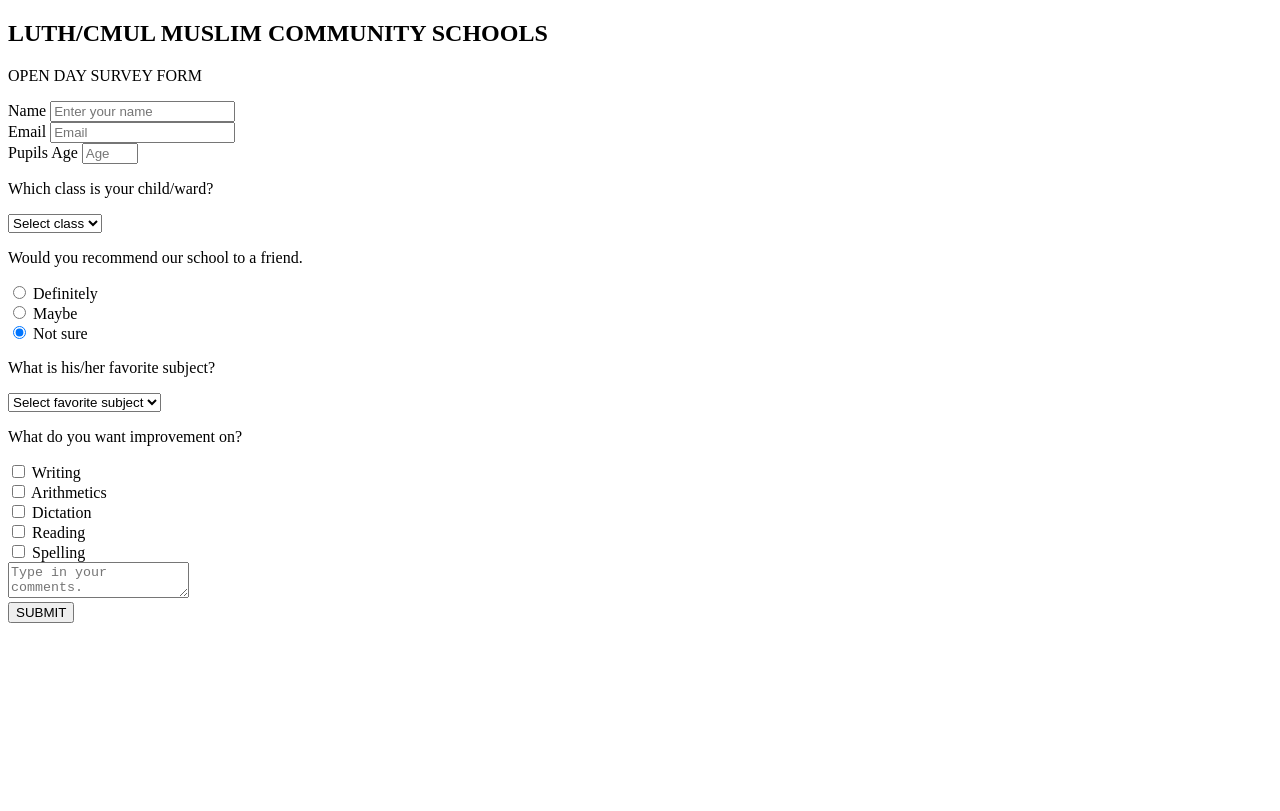
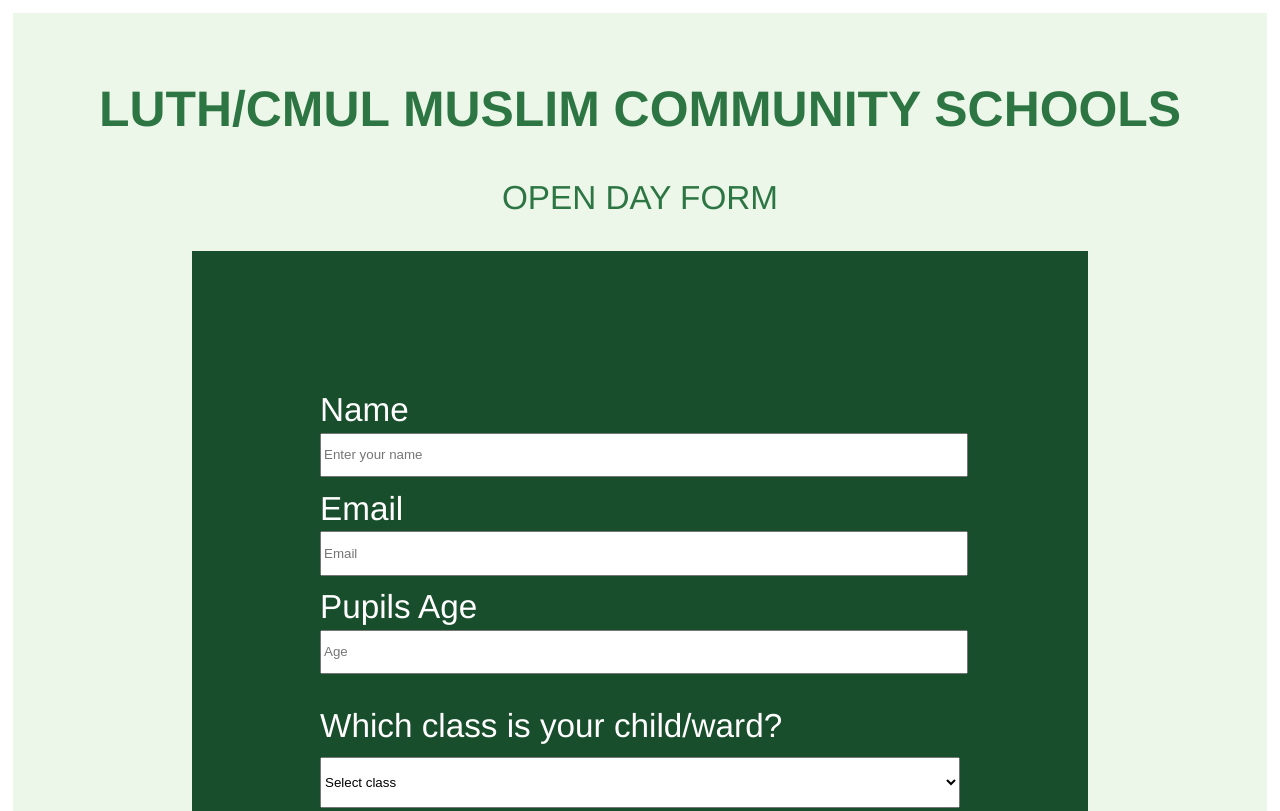
Before and after one commit to owonuro/form, a plain HTML site: page index.html in a window 1280 px wide. Shown: the top 811 px of the page. Drawn offline with Linux system fonts and the light colour scheme.

Commit message:
Styled the form with css.

```diff
--- a/index.html
+++ b/index.html
@@ -4,32 +4,33 @@
 <head>
 <title>survey-form</title>
 <meta charset="utf-8" />
-<link rel="stylesheet" href="survey_form" />
+<link rel="stylesheet" href="survey_form.css" />
 </head>
 <body>
 <section>
 <header><h1 id="title">LUTH/CMUL MUSLIM COMMUNITY SCHOOLS</h1>
-<p id="description">OPEN DAY SURVEY FORM</p>
+<p id="description">OPEN DAY FORM</p>
 </header>
-<div>
+
+<div id="form-body">
 <form id="survey-form">
-<div>
-<label id="name-label" for="name">Name</label>
-<input type="text" name="name" id="name" placeholder="Enter your name" required />
+<div class="l1">
+<label id="name-label" for="name" class="l1">Name</label>
+<input type="text" name="name" id="name" placeholder="Enter your name" required class="input1" />
+</div>
+
+<div class="l1">
+<label id="email-label" for="email" class="l1">Email</label>
+<input type="email" name="email" id="email" placeholder="Email"   required class="input1" />
+</div>
+
+<div class="l1">
+<label id="number-label" for="number" class="l1">Pupils Age</label>
+<input type="number" name="number" id="number" placeholder="Age" min='10' max='99' required checked="" class="input1"/>
 </div>
 
 <div>
-<label id="email-label" for="email">Email</label>
-<input type="email" name="email" id="email" placeholder="Email"   required />
-</div>
-
-<div>
-<label id="number-label" for="number">Pupils Age</label>
-<input type="number" name="number" id="number" placeholder="Age" min='10' max='99' required />
-</div>
-
-<div>
-<p>Which class is your child/ward?</p>
+<p class="pl">Which class is your child/ward?</p>
 <select id="dropdown" name="class" required>
 <option disabled selected value>Select class</option>
 <option value="basic 1">Basic 1</option>
@@ -42,30 +43,30 @@
 </div>
 
 <div>
-<p>Would you recommend our school to a friend.</p>
+<p class="pl">Would you recommend our school to a friend.</p>
 <div>
 <label>
-<input name="user-recommend" value="definitely" type="radio" checked="">
+<input class="input2" name="user-recommend" value="definitely" type="radio" checked="">
 Definitely
 </label>
 </div>
 <div>
 <label>
-<input name="user-recommend" value="maybe" type="radio" checked="">
+<input class="input2" name="user-recommend" value="maybe" type="radio" checked="">
 Maybe
 </label>
 </div>
 
 <div>
 <label>
-<input name="user-recommend" value="not sure" type="radio" checked="">
+<input class="input2" name="user-recommend" value="not sure" type="radio" checked="">
 Not sure
 </label>
 </div>
 
 </div>
 <div>
-<p>What is his/her favorite subject?</p>
+<p class="pl">What is his/her favorite subject?</p>
 <select id="fav-sub" name="fav-sub" required>
 <option disabled selected value>Select favorite subject</option>
 <option value="Maths">Maths</option>
@@ -76,7 +77,7 @@ Not sure
 </div>
 
 <div>
-<p>What do you want improvement on?</p>
+<p class="pl">What do you want improvement on?</p>
 
 <div>
 <label>
@@ -108,7 +109,7 @@ Reading
 
 <div>
 <label>
-<input name="improve" value="Spelling" type="checkbox" >
+<input name="improve" value="Spelling" type="checkbox" class="checkbox">
 Spelling
 </label>
 </div>
@@ -116,6 +117,7 @@ Spelling
 </div>
 
 <div>
+<p class="pl">Any comment or suggestion?</p>
 <textarea id="comment" name="comment" placeholder="Type in your comments."></textarea>
 </div>
 
@@ -125,6 +127,7 @@ Spelling
 </div>
 </form>
 </div>
+
 </section>
 
 </body>
--- a/survey_form.css
+++ b/survey_form.css
@@ -0,0 +1,85 @@
+body{
+background-color: white;
+padding: 1vw;
+font-family: Helvetica;
+margin: 0;
+font-size: 2.6vw;
+}
+
+section{
+background-color: #ECF7E9;
+padding: 2vw;
+
+}
+
+header{
+color: #2D7644;
+text-align: center;
+}
+
+
+
+
+
+
+
+
+
+#survey-form{
+background-color: #184E2C;
+padding: 10vw;
+color: white;
+width: 50vw;
+margin: auto;
+
+}
+
+.input1{
+width:100%;
+height:3vw;
+}
+
+.input2{
+
+}
+
+select{
+width:100%;
+height: 4vw;
+}
+
+textarea{
+width: 100%;
+margin-top: 1vw;
+height: 10vw;
+resize: none;
+box-sizing:boder-box;
+border-radius: 5px;
+
+}
+
+.l1{
+margin-top: 1vw;
+padding-top:;
+}
+
+.pl{
+
+margin-bottom:0.9vw;
+}
+
+
+
+
+button{
+width: 100%;
+margin-top: 3vw;
+font-weight:bolder;
+background-color: #ECF7E9;
+padding: 0.8vw;
+
+}
+
+input[type=checkbox]{
+border:1px blue solid;
+}
```
